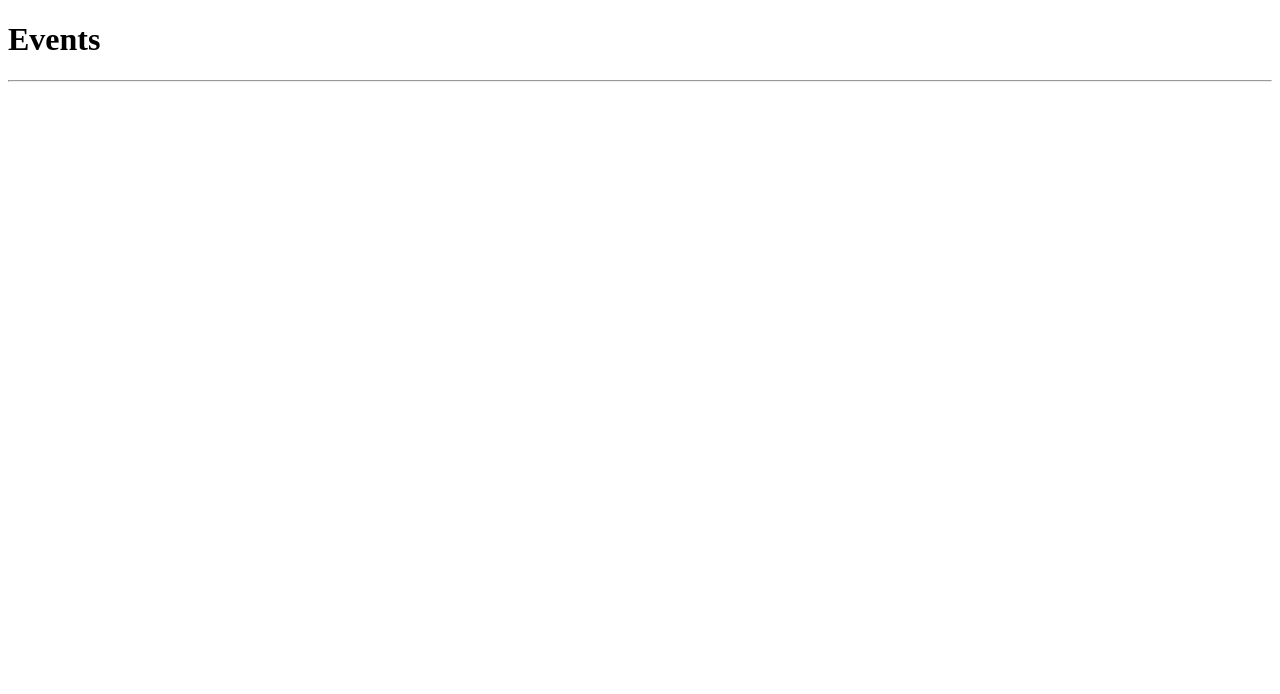
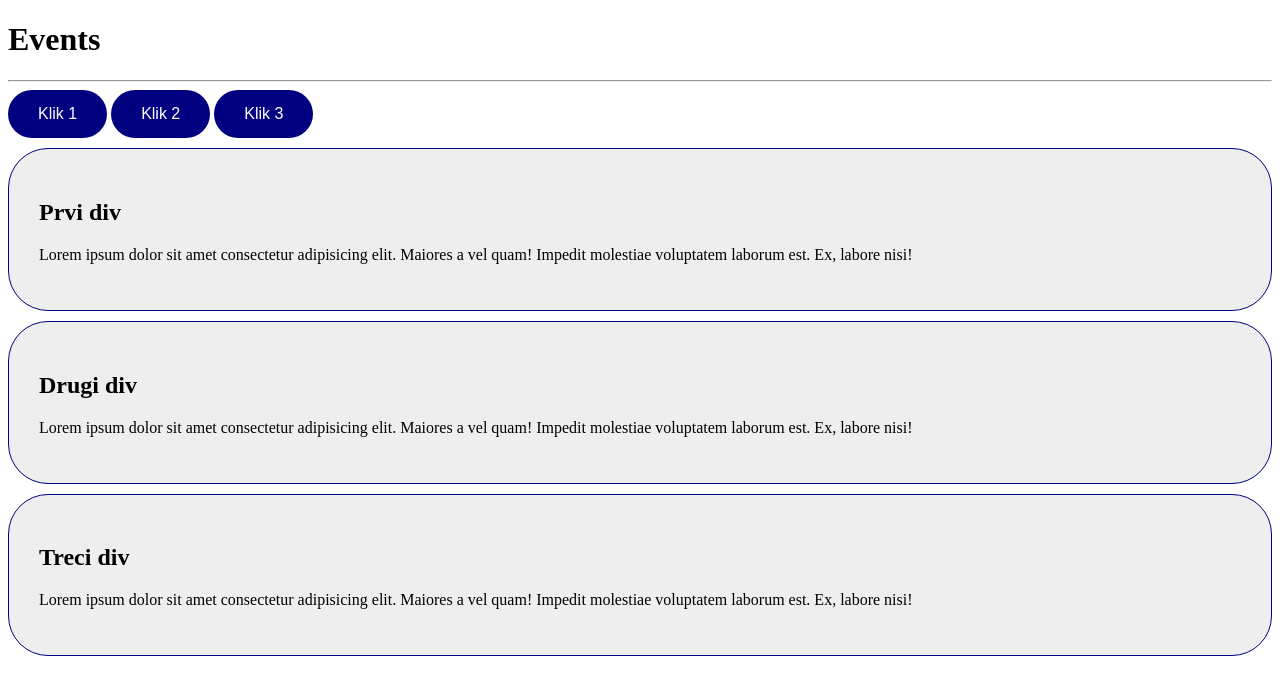
Before and after one commit to slobodanmiric/30-dana-javascript, a plain HTML site: page JQUERY/5-events.html in a window 1280 px wide. Drawn offline with Linux system fonts and the light colour scheme.

Commit message:
events jquery

```diff
--- a/JQUERY/5-events.html
+++ b/JQUERY/5-events.html
@@ -5,12 +5,33 @@
     <meta http-equiv="X-UA-Compatible" content="IE=edge">
     <meta name="viewport" content="width=device-width, initial-scale=1.0">
     <title>jquery</title>
+    <link rel="stylesheet" href="events.css">
 </head>
 <body>
     <h1>Events</h1>
     <hr>
     <div class="dugmici">
+        <button class="btn1" data-target=".prviDiv">Klik 1</button>
+        <button class="btn2" data-target=".drugiDiv">Klik 2</button>
+        <button class="btn3" data-target=".treciDiv">Klik 3</button>
+    </div>
 
+    <div class="prviDiv">
+        <h2>Prvi div</h2>
+        <p>Lorem ipsum dolor sit amet consectetur adipisicing elit. Maiores a vel quam! Impedit molestiae voluptatem laborum est. Ex, labore nisi!</p>
     </div>
+
+    <div class="drugiDiv">
+        <h2>Drugi div</h2>
+        <p>Lorem ipsum dolor sit amet consectetur adipisicing elit. Maiores a vel quam! Impedit molestiae voluptatem laborum est. Ex, labore nisi!</p>
+    </div>
+
+    <div class="treciDiv">
+        <h2>Treci div</h2>
+        <p>Lorem ipsum dolor sit amet consectetur adipisicing elit. Maiores a vel quam! Impedit molestiae voluptatem laborum est. Ex, labore nisi!</p>
+    </div>
+
+    <script src="jquery.js"></script>
+    <script src="events.js"></script>
 </body>
 </html>
--- /dev/null
+++ b/JQUERY/events.css
@@ -0,0 +1,20 @@
+button {
+    padding: 15px 30px;
+    background: navy;
+    border: none;
+    font-size: 16px;
+    border-radius: 30px;
+    color: white;
+    cursor: pointer;
+    transition-duration: .3s;
+}
+button:hover {
+    opacity: .9;
+}
+.prviDiv, .drugiDiv, .treciDiv {
+    background: #eee;
+    border: 1px solid navy;
+    border-radius: 40px;
+    padding: 30px;
+    margin: 10px 0;
+}
--- /dev/null
+++ b/JQUERY/events.js
@@ -0,0 +1,31 @@
+// $('button').click(function() {
+//     $('.prviDiv').hide(2000);
+// });
+
+// $('button').on('click', function() {
+//     $('.prviDiv').hide(2000);
+// });
+
+// $('.btn1').on('click', function() {
+//     $('.prviDiv').hide(2000);
+// });
+// $('.btn2').on('click', function() {
+//     $('.drugiDiv').hide(2000);
+// });
+// $('.btn3').on('click', function() {
+//     $('.treciDiv').hide(2000);
+// });
+
+// $('.dugmici').on('click', 'button', function() {
+//     $('.treciDiv').hide(2000);
+// });
+
+// $('.dugmici').on('click', 'button', function() {
+//     var konkretnoDugme = $(this).attr('data-target');
+//     $(konkretnoDugme).hide(2000);
+// });
+
+$('.dugmici').on('mouseenter mouseleave', 'button', function() {
+    var konkretnoDugme = $(this).attr('data-target');
+    $(konkretnoDugme).toggle(2000);
+});
```
